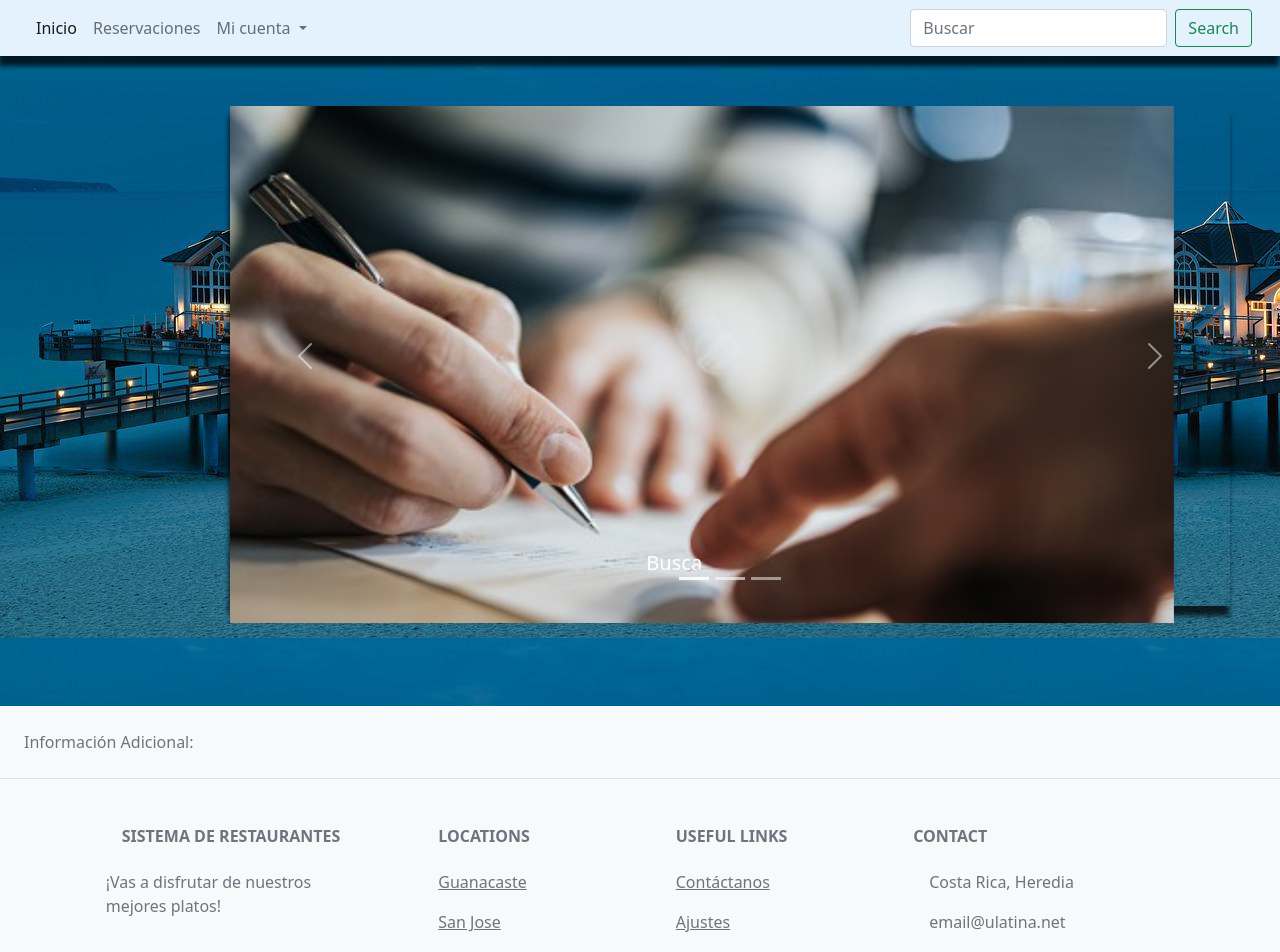
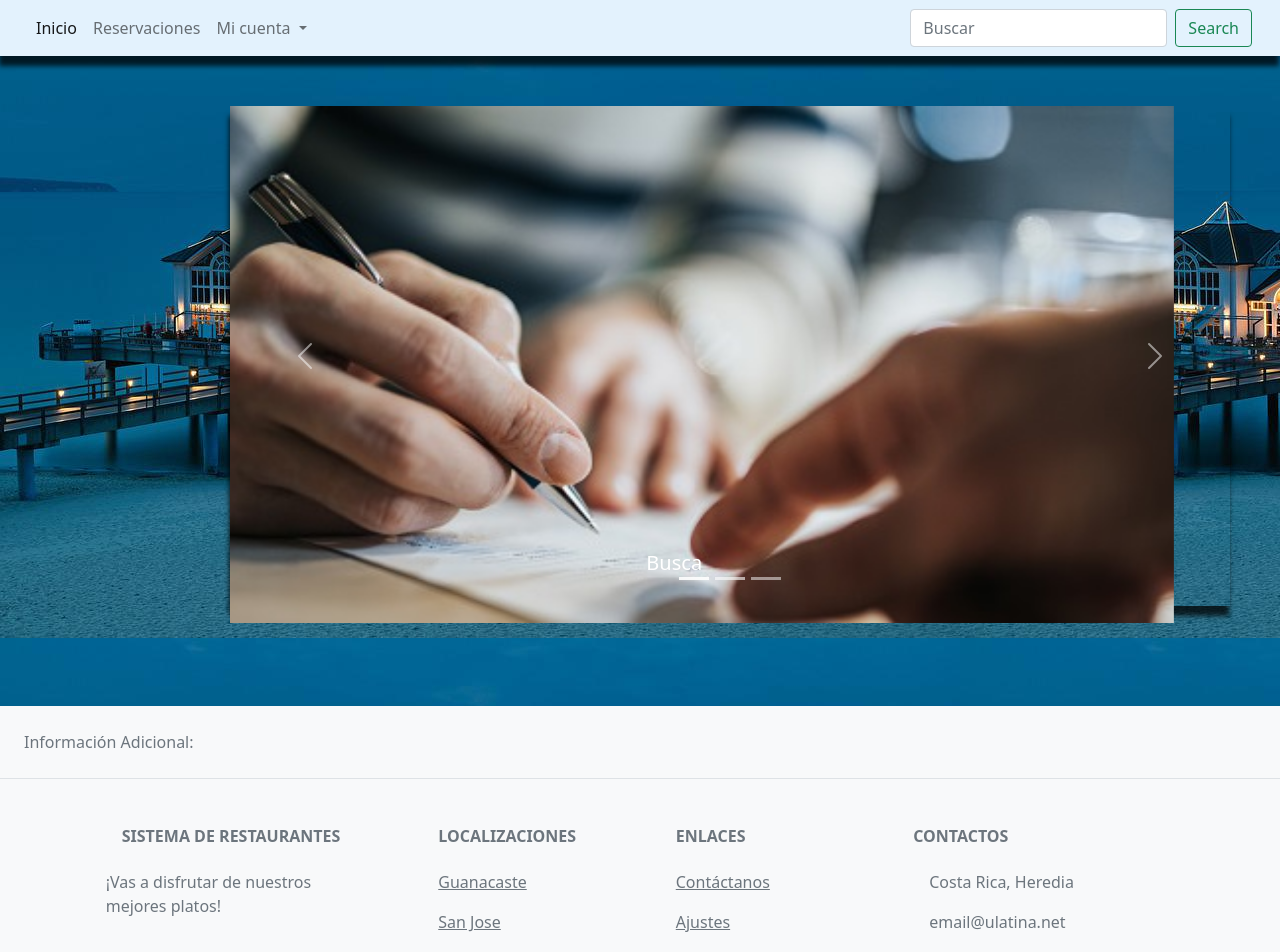
Before and after one commit to stevengonmor/WebRestaurante, a plain HTML site: page index.html in a window 1280 px wide. Shown: the top 952 px of the page. Drawn offline with nearby package versions, Linux system fonts and the light colour scheme.

Commit message:
Actualización al idioma español

```diff
--- a/index.html
+++ b/index.html
@@ -142,7 +142,7 @@
               <div class="col-md-2 col-lg-2 col-xl-2 mx-auto mb-4">
                 <!-- Links -->
                 <h6 class="text-uppercase fw-bold mb-4">
-                  Locations
+                  Localizaciones
                 </h6>
                 <p>
                   <a href="#!" class="text-reset">Guanacaste</a>
@@ -163,7 +163,7 @@
               <div class="col-md-3 col-lg-2 col-xl-2 mx-auto mb-4">
                 <!-- Links -->
                 <h6 class="text-uppercase fw-bold mb-4">
-                  Useful links
+                  Enlaces
                 </h6>
                 <p>
                   <a href="#navbar" class="text-reset">Contáctanos</a>
@@ -184,7 +184,7 @@
               <div class="col-md-4 col-lg-3 col-xl-3 mx-auto mb-md-0 mb-4">
                 <!-- Links -->
                 <h6 class="text-uppercase fw-bold mb-4">
-                  Contact
+                  Contactos
                 </h6>
                 <p><i class="fas fa-home me-3"></i>Costa Rica, Heredia</p>
                 <p>
@@ -202,7 +202,7 @@
         <!-- Copyright -->
         <div class="text-center p-4" style="background-color: rgba(0, 0, 0, 0.05);">
           © 2022 Copyright:
-          <a class="text-reset fw-bold" href="">Git-Page</a>
+          <a class="text-reset fw-bold" href="https://stevengonmor.github.io/WebRestaurante/">Git-Page</a>
         </div>
         <!-- Copyright -->
       </footer>
```
